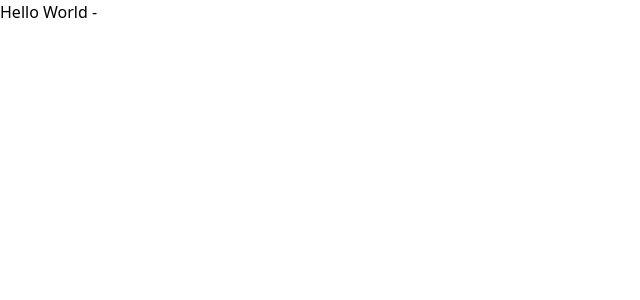
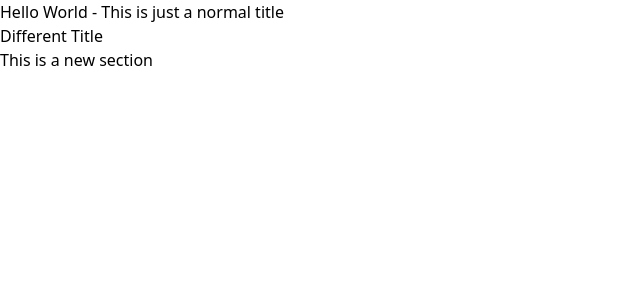
Before and after one commit to AnupamPoudel1/react-typescript, a React (Vite) app: page / in a window 1280 px wide. Shown: the top 300 px of the page, without its empty margins (0-640 px from the left). Built offline with nearby package versions, Linux system fonts and the light colour scheme.

Commit message:
props and childrens difference learning

```diff
--- a/src/App.tsx
+++ b/src/App.tsx
@@ -1,9 +1,11 @@
 import Header from "./components/Header"
+import Section from "./components/Sections"
 
 const App = () => {
   return (
     <div className="bg-black text-white h-screen">
-      <Header title={"Hello World"} />
+      <Header title={"Hello World"} description={"This is just a normal title"} />
+      <Section title="Different Title">This is a new section</Section>
     </div>
   )
 }
--- /dev/null
+++ b/src/components/Sections.tsx
@@ -0,0 +1,21 @@
+import React, { ReactNode } from "react";
+
+type SectionProps = {
+    title?: string,
+    children: ReactNode
+}
+
+const Section = ({ children, title = "Section Heading" }: SectionProps) => {
+    return (
+        <section>
+            <h1>
+                {title}
+            </h1>
+            <p>
+                {children}
+            </p>
+        </section>
+    )
+}
+
+export default Section;
```
